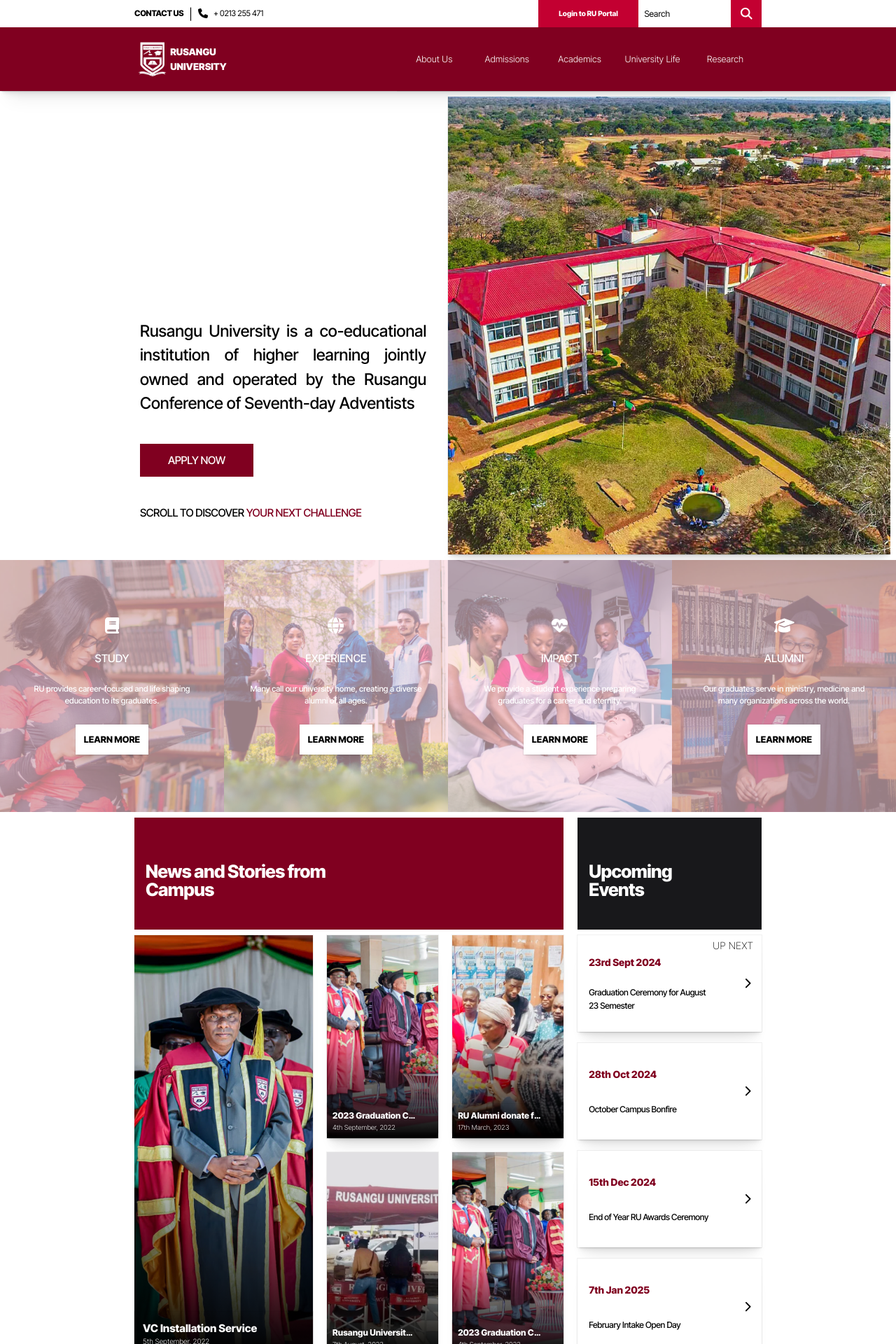
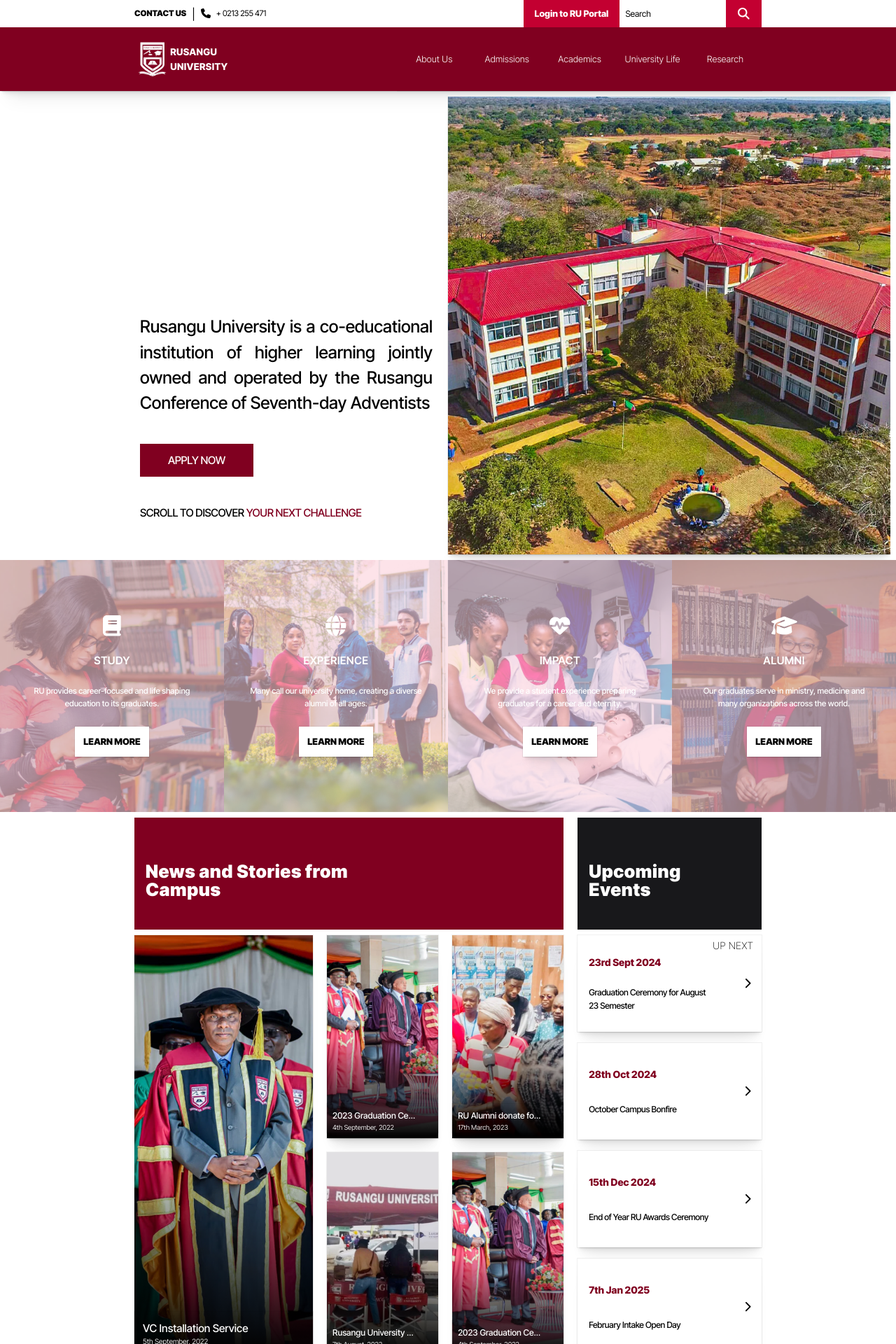
Before and after one commit to enosintech/rusangu-uni, a React (Vite) app: page / in a window 1280 px wide. Shown: the top 1920 px of the page at 70% size. Built offline with nearby package versions, Linux system fonts and the light colour scheme.

Commit message:
done for the day

```diff
--- a/src/components/Academics.jsx
+++ b/src/components/Academics.jsx
@@ -39,17 +39,17 @@
       <div className="w-full h-[65%] flex gap-x-6 imgScaleDown">
         {academicData.map((item, idx) => (
           <div key={item.id} className="w-1/3 h-full deep-shadow relative text-white">
-            <p className="absolute top-3 left-3 z-20 font-black text-[1.1vw]">{item.subText}</p>
+            <p className="absolute top-3 left-3 z-20 font-black tracking-wide text-[1.1vw]">{item.subText}</p>
             <div className="w-full h-full absolute overflow-hidden">
               <img className="w-full h-full object-cover scaleImage scale-[1.5]" alt={item.alt} src={item.image} />
               <div className="w-full h-full absolute top-0 left-0 z-10 bg-[rgba(0,0,0,0.5)]"></div>
             </div>
             <div className="absolute z-10 bottom-3 left-3 flex flex-col gap-y-4">
-              <p className="tracking-tight font-light max-w-[90%] text-[0.75vw] text-justify">
+              <p className="tracking-normal font-[400] max-w-[90%] text-[0.75vw] text-justify">
                 {item.text}
               </p>
               <div className="flex items-center gap-x-2">
-                <p className="font-extrabold hover:underline cursor-pointer">EXPLORE</p>
+                <p className="font-bold hover:underline cursor-pointer">EXPLORE</p>
                 <FontAwesomeIcon icon={faChevronRight} />
               </div>
             </div>
--- a/src/components/Footer.jsx
+++ b/src/components/Footer.jsx
@@ -32,9 +32,9 @@
             ))}
         </div>
         <div className="w-full h-[25%] bg-black text-white flex items-center justify-between common-padding">
-            <div className="flex gap-x-2 font-black text-[0.95vw]">
+            <div className="flex gap-x-2 font-black tracking-wide text-[0.95vw]">
                 <p>A Seventh-day Adventist Institution</p>
-                <p className="font-extralight">© {new Date().getFullYear()} Rusangu University. Rusangu, Monze.</p>
+                <p className="font-extralight tracking-tight">© {new Date().getFullYear()} Rusangu University. Rusangu, Monze.</p>
             </div>
             <div onClick={() => {
                 window.scrollTo({
--- a/src/components/Hero.jsx
+++ b/src/components/Hero.jsx
@@ -39,7 +39,7 @@
         <div className="w-full h-full px-2 pt-2">
             <div className="w-full h-full overflow-hidden flex">
                 <div className="w-1/2 h-full flex flex-col 2xl:pl-52 xl:pl-48 lg:pl-40 md:pl-36 pl-28 justify-end pb-14 gap-y-10 text-black">
-                  <p className="2xl:text-[2vw] xl:text-[1.8vw] lg:text-[1.8vw] font-[500] text-justify max-w-[93%]">Rusangu University is a co-educational institution of higher learning jointly owned and operated by the Rusangu Conference of Seventh-day Adventists</p>
+                  <p className="2xl:text-[2vw] xl:text-[1.9vw] lg:text-[2vw] font-[500] text-justify max-w-[95%]">Rusangu University is a co-educational institution of higher learning jointly owned and operated by the Rusangu Conference of Seventh-day Adventists</p>
                   <button className="bg-primary w-fit h-fit px-10 py-3 hover-action">
                     <p className="tracking-tight font-medium text-[1.2vw] text-white">APPLY NOW</p>
                   </button>
--- a/src/components/NavOptions.jsx
+++ b/src/components/NavOptions.jsx
@@ -12,11 +12,11 @@
                 <img className="absolute z-[1] w-full h-full object-cover" src={item.image} alt="choices" />
                 <div className="absolute z-[2] w-full h-full bg-[rgba(254,210,221,0.6)] group-hover:opacity-0 transition-all duration-200"></div>
                 <div className="absolute z-[3] left-0 right-0 mx-auto max-w-[80%] h-full flex flex-col items-center justify-center gap-y-6 text-white">
-                    <FontAwesomeIcon icon={item.icon} className="text-[1.8vw]"/>
-                    <p className="font-medium text-[1.2vw]">{item.name}</p>
+                    <FontAwesomeIcon icon={item.icon} className="text-[2.3vw]"/>
+                    <p className="font-semibold tracking-wide text-[1.2vw]">{item.name}</p>
                     <p className="text-center font-medium text-[0.9vw]">{item.text}</p>
                     <button className="bg-white w-fit h-fit p-3 hover-action deep-shadow">
-                        <p className="font-extrabold text-black text-[1vw]">LEARN MORE</p>
+                        <p className="font-black text-black text-[1vw]">LEARN MORE</p>
                     </button>
                 </div>
             </div>
--- a/src/components/Navbar.jsx
+++ b/src/components/Navbar.jsx
@@ -28,22 +28,22 @@
             setDropdownVisible(false)
         }} className="w-full h-[30%] common-padding flex items-center justify-between bg-white">
             <div className="flex w-fit h-full items-center gap-x-2">
-                <p className="font-extrabold text-[0.9vw] tracking-tight">CONTACT US</p>
+                <p className="font-black text-[0.9vw] tracking-normal">CONTACT US</p>
                 <span>|</span>
                 <div className="flex items-center gap-x-2">
                     <FontAwesomeIcon icon={faPhone} className="text-[1.1vw]" />
                     <p className="tracking-tight text-[0.9vw]">+ 0213 255 471</p>
                 </div>
             </div>
-            <div className="flex flex-row-reverse h-full">
-                <div className="w-[55%] h-full flex items-center bg-black">
+            <div className="flex flex-row-reverse w-fit h-full">
+                <div className="w-fit h-full flex items-center bg-black">
                     <input className="w-[75%] h-full bg-white px-2 placeholder:text-black outline-none text-[0.95vw]" placeholder="Search" />
                     <button className="w-[25%] h-full bg-secondary flex items-center justify-center hover:bg-primary cursor-pointer active:opacity-70">
                         <FontAwesomeIcon icon={faSearch} color="white" className="text-[1.3vw]"/>
                     </button>
                 </div>
-                <div className="px-4 w-[45%] h-full grid place-items-center bg-secondary hover:bg-primary text-white cursor-pointer active:opacity-70">
-                    <p className="font-extrabold text-[0.80vw]">Login to RU Portal</p>
+                <div className="px-4 w-fit h-full grid place-items-center bg-secondary hover:bg-primary text-white cursor-pointer active:opacity-70">
+                    <p className="font-extrabold text-[1vw]">Login to RU Portal</p>
                 </div>
             </div>
         </div>
@@ -52,7 +52,7 @@
                 setDropdownVisible(false)
             }} className="logo w-[20%] flex items-center text-white">
                 <img src={ruLogoImage} className="size-[4vw] object-contain" />
-                <div className="flex flex-col font-black text-[1.05vw]">
+                <div className="flex flex-col tracking-wide font-extrabold text-[1.05vw]">
                     <p>RUSANGU</p>
                     <p>UNIVERSITY</p>
                 </div>
--- a/src/components/Stories.jsx
+++ b/src/components/Stories.jsx
@@ -6,8 +6,8 @@
             <div className='absolute w-full h-full top-0 left-0 bg-gradient-to-b from-transparent via-transparent to-black'></div>
         </div>
         <div className='w-full h-fit absolute bottom-2 text-white deep-shadow pl-2 pt-2'>
-            <p className='text-justify max-w-[80%] font-extrabold truncate hover:underline cursor-pointer text-[0.95vw]'>{props.news}</p>
-            <p className='font-light text-[rgba(255,255,255,0.9)] text-[0.75vw]'>{props.date}</p>
+            <p className='text-justify max-w-[80%] font-medium truncate hover:underline cursor-pointer text-[0.95vw]'>{props.news}</p>
+            <p className='text-[rgba(255,255,255,0.9)] text-[0.75vw]'>{props.date}</p>
         </div>
     </div>
   )
--- a/src/components/UpcomingEvents.jsx
+++ b/src/components/UpcomingEvents.jsx
@@ -12,7 +12,7 @@
       <div className='w-full h-full common-padding relative z-50 flex gap-x-5 mt-2 mb-10'>
               <div className='w-[70%] h-full flex flex-col'>
                 <div className='w-full h-[20%] flex items-center bg-primary mb-2'>
-                  <div className='tracking-tight mt-5 text-[2vw] leading-none font-extrabold text-white px-4'>
+                  <div className='tracking-wide mt-5 text-[2vw] leading-none font-black text-white px-4'>
                     <p>News and Stories from</p>
                     <p>Campus</p>
                   </div>
@@ -25,8 +25,8 @@
                           <div className='absolute w-full h-full top-0 left-0 bg-gradient-to-b from-transparent via-transparent to-black'></div>
                       </div>
                       <div className='w-full h-fit absolute bottom-3 text-white deep-shadow pl-3 pt-3'>
-                          <p className='text-justify max-w-[80%] font-extrabold text-[1.2vw] hover:underline cursor-pointer truncate'>{latestNews[0].news}</p>
-                          <p className='font-light text-[0.8vw] text-[rgba(255,255,255,0.9)]'>{latestNews[0].date}</p>
+                          <p className='text-justify max-w-[80%] font-medium text-[1.2vw] hover:underline cursor-pointer truncate'>{latestNews[0].news}</p>
+                          <p className='text-[0.8vw] text-[rgba(255,255,255,0.9)]'>{latestNews[0].date}</p>
                       </div>
                   </div>
                   </div>
@@ -48,7 +48,7 @@
               </div>
               <div className='w-[30%] h-full flex flex-col'>
                 <div className='w-full h-[20%] flex items-center bg-zinc-900 mb-2'>
-                  <div className="tracking-tight mt-5 text-[2vw] leading-none font-extrabold text-white px-4">
+                  <div className="tracking-wide mt-5 text-[2vw] leading-none font-black text-white px-4">
                     <p>Upcoming</p>
                     <p>Events</p>
                   </div>
```
